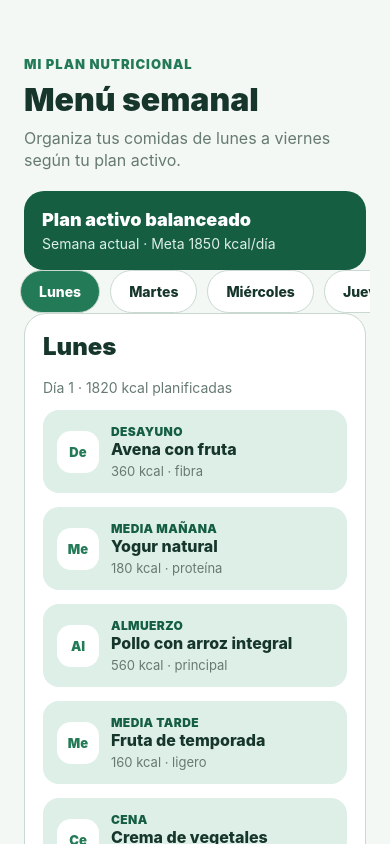
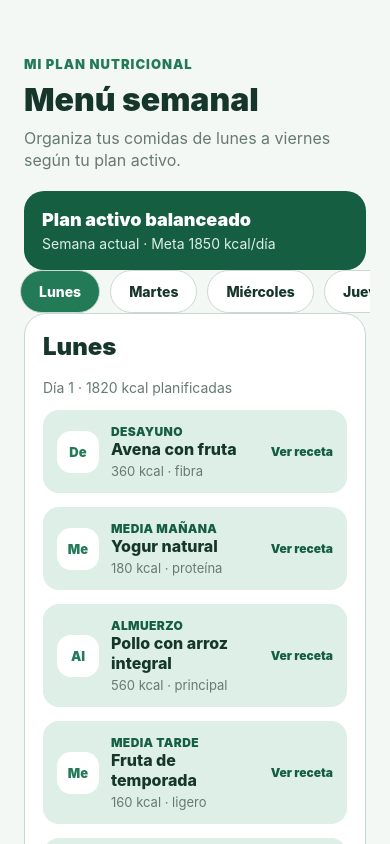
Before and after one commit to ravivanco/ProyectoInterculturalidad-G3, a React Native app in the folder movil/: screen /WeeklyMenu in a window 390 px wide. Built offline with nearby package versions, Linux system fonts and the light colour scheme; no server answers.

Commit message:
feat(movil): mostrar detalle de receta

```diff
--- a/movil/src/navigation/RootNavigator.tsx
+++ b/movil/src/navigation/RootNavigator.tsx
@@ -5,6 +5,7 @@ import { ActivityIndicator, StyleSheet, View } from 'react-native';
 import { LoginScreen } from '../screens/auth/LoginScreen';
 import { RegisterScreen } from '../screens/auth/RegisterScreen';
 import { HomeScreen } from '../screens/HomeScreen';
+import { MealDetailScreen } from '../screens/plan/MealDetailScreen';
 import { WeeklyMenuScreen } from '../screens/plan/WeeklyMenuScreen';
 import { getProfileCompleted, getToken } from '../services/tokenStorage';
 import { colors } from '../theme/colors';
@@ -33,6 +34,7 @@ export function RootNavigator() {
       <Stack.Screen component={OnboardingNavigator} name="Onboarding" />
       <Stack.Screen component={HomeScreen} name="Home" />
       <Stack.Screen component={WeeklyMenuScreen} name="WeeklyMenu" />
+      <Stack.Screen component={MealDetailScreen} name="MealDetail" />
     </Stack.Navigator>
   );
 }
--- a/movil/src/navigation/types.ts
+++ b/movil/src/navigation/types.ts
@@ -4,4 +4,5 @@ export type RootStackParamList = {
   Onboarding: undefined;
   Home: undefined;
   WeeklyMenu: undefined;
+  MealDetail: { dayId: string; mealId: string };
 };
--- /dev/null
+++ b/movil/src/screens/plan/MealDetailScreen.tsx
@@ -0,0 +1,100 @@
+import { NativeStackScreenProps } from '@react-navigation/native-stack';
+import { useEffect, useMemo, useState } from 'react';
+import { ActivityIndicator, ScrollView, StyleSheet, Text, View } from 'react-native';
+
+import { PrimaryButton } from '../../components/PrimaryButton';
+import { mealSlotLabels } from '../../constants/mealSlots';
+import type { RootStackParamList } from '../../navigation/types';
+import { nutritionPlanService } from '../../services/nutritionPlanService';
+import { colors } from '../../theme/colors';
+import type { MenuMeal, WeeklyNutritionPlan } from '../../types/nutritionPlan';
+import { completeRecipe } from '../../utils/recipeFallback';
+
+export function MealDetailScreen({ navigation, route }: NativeStackScreenProps<RootStackParamList, 'MealDetail'>) {
+  const [plan, setPlan] = useState<WeeklyNutritionPlan>();
+  const [loading, setLoading] = useState(true);
+
+  useEffect(() => {
+    nutritionPlanService.getActiveWeeklyMenu()
+      .then(setPlan)
+      .finally(() => setLoading(false));
+  }, []);
+
+  const meal = useMemo(() => {
+    const foundMeal = plan?.days
+      .find((day) => day.id === route.params.dayId)
+      ?.meals.find((item) => item.id === route.params.mealId);
+
+    return foundMeal ? completeRecipe(foundMeal) : undefined;
+  }, [plan?.days, route.params.dayId, route.params.mealId]);
+
+  return (
+    <ScrollView contentContainerStyle={styles.container}>
+      {loading ? (
+        <View style={styles.loadingCard}>
+          <ActivityIndicator color={colors.primary} size="large" />
+          <Text style={styles.loadingText}>Cargando receta...</Text>
+        </View>
+      ) : meal ? (
+        <RecipeContent meal={meal} />
+      ) : (
+        <Text style={styles.empty}>No encontramos el detalle de esta comida.</Text>
+      )}
+
+      <PrimaryButton onPress={() => navigation.goBack()} title="Volver al menú" />
+    </ScrollView>
+  );
+}
+
+function RecipeContent({ meal }: { meal: MenuMeal }) {
+  return (
+    <View style={styles.content}>
+      <View style={styles.header}>
+        <Text style={styles.kicker}>{mealSlotLabels[meal.slot]}</Text>
+        <Text style={styles.title}>{meal.title}</Text>
+        <Text style={styles.subtitle}>{meal.calories} kcal planificadas · {meal.tags.join(', ')}</Text>
+      </View>
+
+      <View style={styles.section}>
+        <Text style={styles.sectionTitle}>Ingredientes y cantidades</Text>
+        {meal.ingredients.map((ingredient) => (
+          <View key={`${ingredient.name}-${ingredient.quantity}`} style={styles.ingredientRow}>
+            <Text style={styles.ingredientName}>{ingredient.name}</Text>
+            <Text style={styles.ingredientQuantity}>{ingredient.quantity}</Text>
+          </View>
+        ))}
+      </View>
+
+      <View style={styles.section}>
+        <Text style={styles.sectionTitle}>Preparación</Text>
+        {meal.preparation.map((step, index) => (
+          <View key={step} style={styles.stepRow}>
+            <View style={styles.stepNumber}><Text style={styles.stepNumberText}>{index + 1}</Text></View>
+            <Text style={styles.stepText}>{step}</Text>
+          </View>
+        ))}
+      </View>
+    </View>
+  );
+}
+
+const styles = StyleSheet.create({
+  container: { backgroundColor: colors.background, flexGrow: 1, gap: 20, padding: 24, paddingTop: 56 },
+  content: { gap: 20 },
+  empty: { color: colors.muted, textAlign: 'center' },
+  header: { backgroundColor: colors.primaryDark, borderRadius: 24, gap: 8, padding: 22 },
+  ingredientName: { color: colors.text, flex: 1, fontSize: 15, fontWeight: '800' },
+  ingredientQuantity: { color: colors.primaryDark, fontSize: 14, fontWeight: '900' },
+  ingredientRow: { alignItems: 'center', borderBottomColor: colors.border, borderBottomWidth: 1, flexDirection: 'row', gap: 10, paddingVertical: 12 },
+  kicker: { color: colors.primarySoft, fontSize: 13, fontWeight: '900', letterSpacing: 1, textTransform: 'uppercase' },
+  loadingCard: { alignItems: 'center', backgroundColor: colors.surface, borderRadius: 22, gap: 12, padding: 28 },
+  loadingText: { color: colors.muted, fontWeight: '700' },
+  section: { backgroundColor: colors.surface, borderColor: colors.border, borderRadius: 22, borderWidth: 1, padding: 18 },
+  sectionTitle: { color: colors.text, fontSize: 18, fontWeight: '900', marginBottom: 8 },
+  stepNumber: { alignItems: 'center', backgroundColor: colors.primarySoft, borderRadius: 999, height: 30, justifyContent: 'center', width: 30 },
+  stepNumberText: { color: colors.primaryDark, fontSize: 13, fontWeight: '900' },
+  stepRow: { flexDirection: 'row', gap: 12, paddingVertical: 10 },
+  stepText: { color: colors.text, flex: 1, fontSize: 15, lineHeight: 21 },
+  subtitle: { color: colors.primarySoft, fontSize: 15, lineHeight: 21 },
+  title: { color: colors.surface, fontSize: 30, fontWeight: '900' },
+});
--- a/movil/src/screens/plan/WeeklyMenuScreen.tsx
+++ b/movil/src/screens/plan/WeeklyMenuScreen.tsx
@@ -64,6 +64,7 @@ export function WeeklyMenuScreen({ navigation }: NativeStackScreenProps<RootStac
                   <MealSlotCard
                     calories={meal?.calories}
                     key={slot}
+                    onPress={meal ? () => navigation.navigate('MealDetail', { dayId: selectedDay.id, mealId: meal.id }) : undefined}
                     slot={slot}
                     tags={meal?.tags ?? []}
                     title={meal?.title ?? 'Pendiente de asignar'}
@@ -87,11 +88,12 @@ type MealSlotCardProps = {
   title: string;
   calories?: number;
   tags: string[];
+  onPress?: () => void;
 };
 
-function MealSlotCard({ slot, title, calories, tags }: MealSlotCardProps) {
+function MealSlotCard({ slot, title, calories, tags, onPress }: MealSlotCardProps) {
   return (
-    <View style={styles.mealRow}>
+    <Pressable disabled={!onPress} onPress={onPress} style={({ pressed }) => [styles.mealRow, pressed ? styles.mealRowPressed : undefined]}>
       <View style={styles.mealBadge}>
         <Text style={styles.mealBadgeText}>{mealSlotLabels[slot].slice(0, 2)}</Text>
       </View>
@@ -100,7 +102,8 @@ function MealSlotCard({ slot, title, calories, tags }: MealSlotCardProps) {
         <Text style={styles.mealTitle}>{title}</Text>
         <Text style={styles.mealMeta}>{calories ? `${calories} kcal` : 'Sin calorías registradas'}{tags.length ? ` · ${tags.join(', ')}` : ''}</Text>
       </View>
-    </View>
+      {onPress ? <Text style={styles.mealAction}>Ver receta</Text> : undefined}
+    </Pressable>
   );
 }
 
@@ -138,8 +141,10 @@ const styles = StyleSheet.create({
   mealContent: { flex: 1 },
   mealMeta: { color: colors.muted, fontSize: 13, marginTop: 4 },
   mealRow: { alignItems: 'center', backgroundColor: colors.primarySoft, borderRadius: 16, flexDirection: 'row', gap: 12, padding: 14 },
+  mealRowPressed: { opacity: 0.78 },
   mealSlot: { color: colors.primaryDark, fontSize: 12, fontWeight: '900', letterSpacing: 0.4, textTransform: 'uppercase' },
   mealTitle: { color: colors.text, fontSize: 16, fontWeight: '800' },
+  mealAction: { color: colors.primaryDark, fontSize: 12, fontWeight: '900' },
   subtitle: { color: colors.muted, fontSize: 16, lineHeight: 22 },
   summary: { backgroundColor: colors.primaryDark, borderRadius: 20, padding: 18 },
   summaryText: { color: colors.primarySoft, fontSize: 14, marginTop: 5 },
--- /dev/null
+++ b/movil/src/utils/recipeFallback.ts
@@ -0,0 +1,23 @@
+import type { MenuIngredient, MenuMeal } from '../types/nutritionPlan';
+
+const baseIngredients: MenuIngredient[] = [
+  { name: 'Proteína principal', quantity: '1 porción' },
+  { name: 'Vegetales frescos', quantity: '1 taza' },
+  { name: 'Carbohidrato integral', quantity: '1/2 taza' },
+  { name: 'Aceite de oliva o aguacate', quantity: '1 cucharadita' },
+];
+
+const basePreparation = [
+  'Lava y corta todos los ingredientes frescos.',
+  'Cocina la proteína y el carbohidrato con poca grasa añadida.',
+  'Integra los vegetales al final para conservar textura y color.',
+  'Sirve la porción indicada y acompaña con agua.',
+];
+
+export function completeRecipe(meal: MenuMeal): MenuMeal {
+  return {
+    ...meal,
+    ingredients: meal.ingredients.length ? meal.ingredients : baseIngredients,
+    preparation: meal.preparation.length ? meal.preparation : basePreparation,
+  };
+}
```
